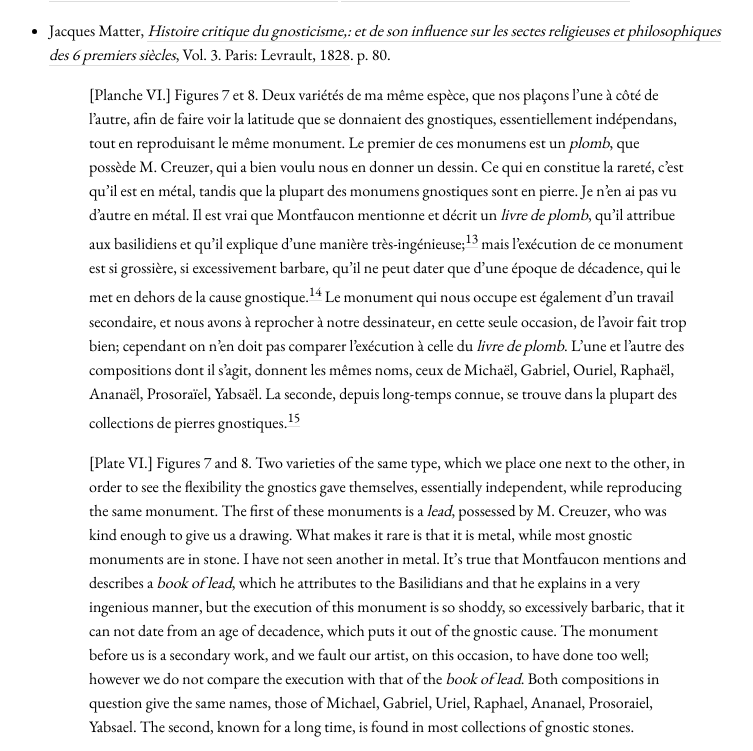
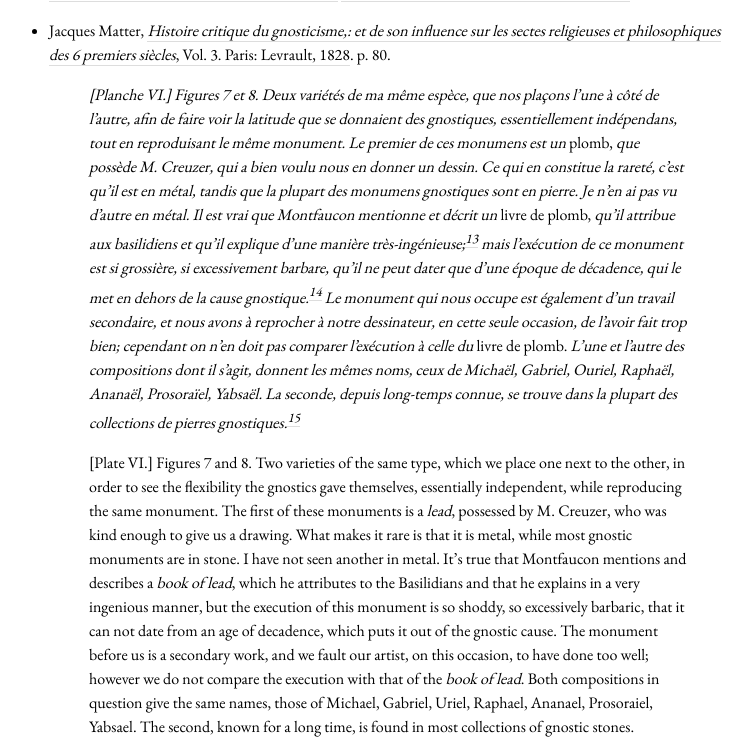
Before and after one commit to ryanfb/etc, a Jekyll site: the page built from _posts/2015-02-10-a_curious_metal_codex_in_the_baths_of_diocletian.md, in a window 1280 px wide and 900 px high, scrolled down 10643 px, cut to the strip 128-879 px from the top of the window. Shown: the whole strip, without its empty margins (271-1024 px from the left). Built offline with Jekyll 4.4.1, drawn with Linux system fonts in a browser that asks for light colours; nearby versions of some CDN libraries.

Commit message:
Matter 1828 formatting

```diff
--- a/_posts/2015-02-10-a_curious_metal_codex_in_the_baths_of_diocletian.md
+++ b/_posts/2015-02-10-a_curious_metal_codex_in_the_baths_of_diocletian.md
@@ -145,9 +145,9 @@ Chronological Bibliography
   <a href="https://www.flickr.com/photos/ryanfb/15097877794" title="montfaucon1722b_259 by Ryan Baumann, on Flickr"><img src="https://farm4.staticflickr.com/3945/15097877794_db9ec43451.jpg" width="289" height="500" alt="montfaucon1722b_259"></a> <a href="https://www.flickr.com/photos/ryanfb/15098449213" title="montfaucon1722b_261 by Ryan Baumann, on Flickr"><img src="https://farm8.staticflickr.com/7560/15098449213_c7d618df61.jpg" width="289" height="500" alt="montfaucon1722b_261"></a>
 * <a name="matter1828"></a>Jacques Matter, [*Histoire critique du gnosticisme,: et de son influence sur les sectes religieuses et philosophiques des 6 premiers siècles*, Vol. 3. Paris: Levrault, 1828](https://books.google.com/books?id=-KQPAAAAQAAJ). p. 80.
 
-  > [Planche VI.] Figures 7 et 8. Deux variétés de ma même espèce, que nos plaçons l'une à côté de l'autre, afin de faire voir la latitude que se donnaient des gnostiques, essentiellement indépendans, tout en reproduisant le même monument.
-  > Le premier de ces monumens est un *plomb*, que possède M. Creuzer, qui a bien voulu nous en donner un dessin. Ce qui en constitue la rareté, c'est qu'il est en métal, tandis que la plupart des monumens gnostiques sont en pierre. Je n'en ai pas vu d'autre en métal. Il est vrai que Montfaucon mentionne et décrit un *livre de plomb*, qu'il attribue aux basilidiens et qu'il explique d'une manière très-ingénieuse;[^histoirefn1] mais l'exécution de ce monument est si grossière, si excessivement barbare, qu'il ne peut dater que d'une époque de décadence, qui le met en dehors de la cause gnostique.[^histoirefn2] Le monument qui nous occupe est également d'un travail secondaire, et nous avons à reprocher à notre dessinateur, en cette seule occasion, de l'avoir fait trop bien; cependant on n'en doit pas comparer l'exécution à celle du *livre de plomb*.
-  > L'une et l'autre des compositions dont il s'agit, donnent les mêmes noms, ceux de Michaël, Gabriel, Ouriel, Raphaël, Ananaël, Prosoraïel, Yabsaël. La seconde, depuis long-temps connue, se trouve dans la plupart des collections de pierres gnostiques.[^histoirefn3]
+  > *[Planche VI.] Figures 7 et 8. Deux variétés de ma même espèce, que nos plaçons l'une à côté de l'autre, afin de faire voir la latitude que se donnaient des gnostiques, essentiellement indépendans, tout en reproduisant le même monument.
+  > Le premier de ces monumens est un* plomb, *que possède M. Creuzer, qui a bien voulu nous en donner un dessin. Ce qui en constitue la rareté, c'est qu'il est en métal, tandis que la plupart des monumens gnostiques sont en pierre. Je n'en ai pas vu d'autre en métal. Il est vrai que Montfaucon mentionne et décrit un* livre de plomb, *qu'il attribue aux basilidiens et qu'il explique d'une manière très-ingénieuse;[^histoirefn1] mais l'exécution de ce monument est si grossière, si excessivement barbare, qu'il ne peut dater que d'une époque de décadence, qui le met en dehors de la cause gnostique.[^histoirefn2] Le monument qui nous occupe est également d'un travail secondaire, et nous avons à reprocher à notre dessinateur, en cette seule occasion, de l'avoir fait trop bien; cependant on n'en doit pas comparer l'exécution à celle du* livre de plomb.
+  > *L'une et l'autre des compositions dont il s'agit, donnent les mêmes noms, ceux de Michaël, Gabriel, Ouriel, Raphaël, Ananaël, Prosoraïel, Yabsaël. La seconde, depuis long-temps connue, se trouve dans la plupart des collections de pierres gnostiques.[^histoirefn3]*
   >
   > [Plate VI.] Figures 7 and 8. Two varieties of the same type, which we place one next to the other, in order to see the flexibility the gnostics gave themselves, essentially independent, while reproducing the same monument.
   > The first of these monuments is a *lead*, possessed by M. Creuzer, who was kind enough to give us a drawing. What makes it rare is that it is metal, while most gnostic monuments are in stone. I have not seen another in metal. It's true that Montfaucon mentions and describes a *book of lead*, which he attributes to the Basilidians and that he explains in a very ingenious manner, but the execution of this monument is so shoddy, so excessively barbaric, that it can not date from an age of decadence, which puts it out of the gnostic cause. The monument before us is a secondary work, and we fault our artist, on this occasion, to have done too well; however we do not compare the execution with that of the *book of lead*.
```
